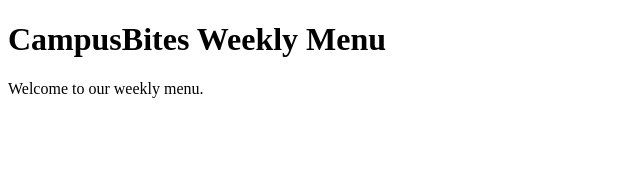
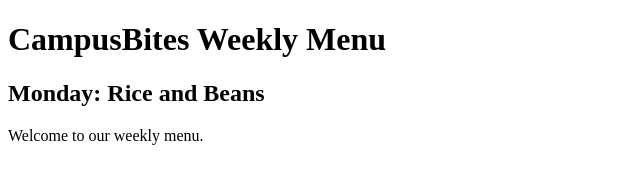
Before and after one commit to peter-algo/campusbites, a plain HTML site: page weekly.html in a window 1280 px wide. Shown: the whole page, without its empty margins (0-640 px from the left). Drawn offline with Linux system fonts and the light colour scheme.

Commit message:
Add Monday meal to weekly menu

```diff
--- a/weekly.html
+++ b/weekly.html
@@ -5,6 +5,7 @@
 </head>
 <body>
     <h1>CampusBites Weekly Menu</h1>
+<h2>Monday: Rice and Beans</h2>
     <p>Welcome to our weekly menu.</p>
 </body>
 </html>
```
